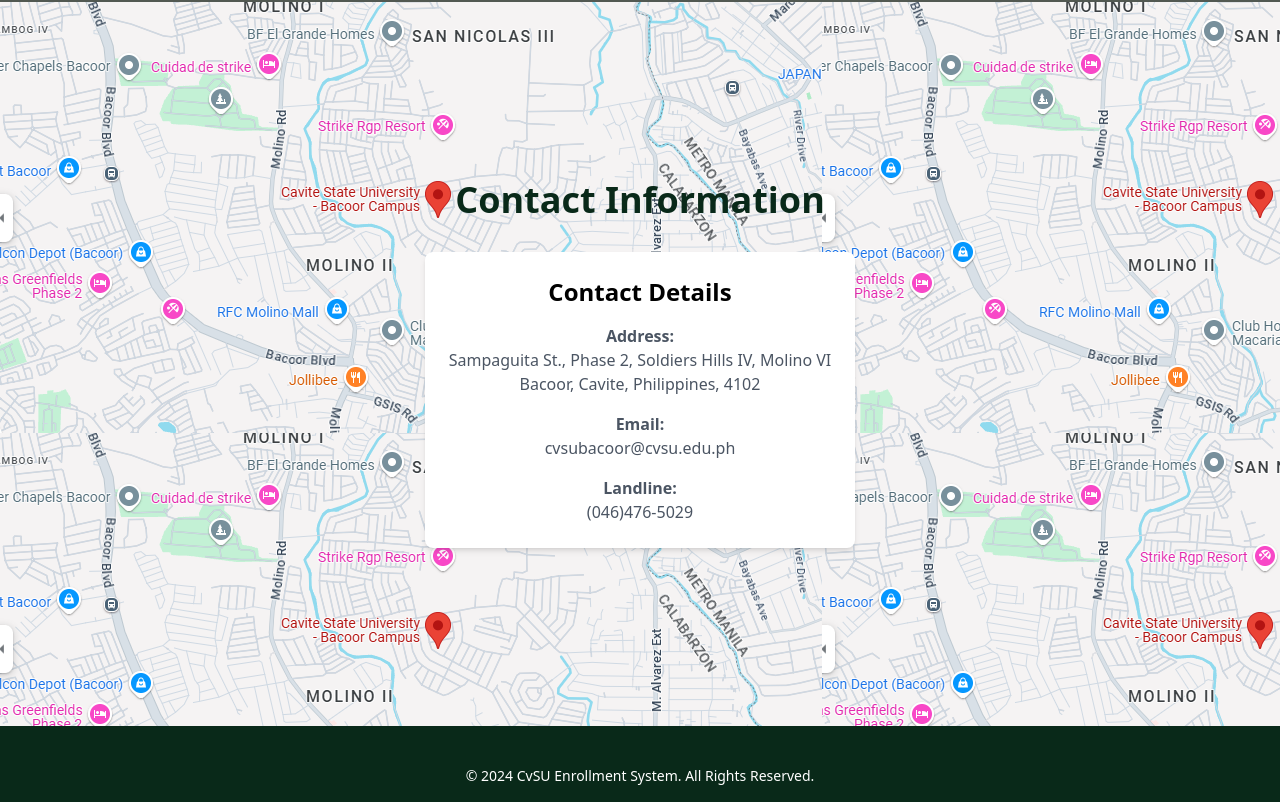
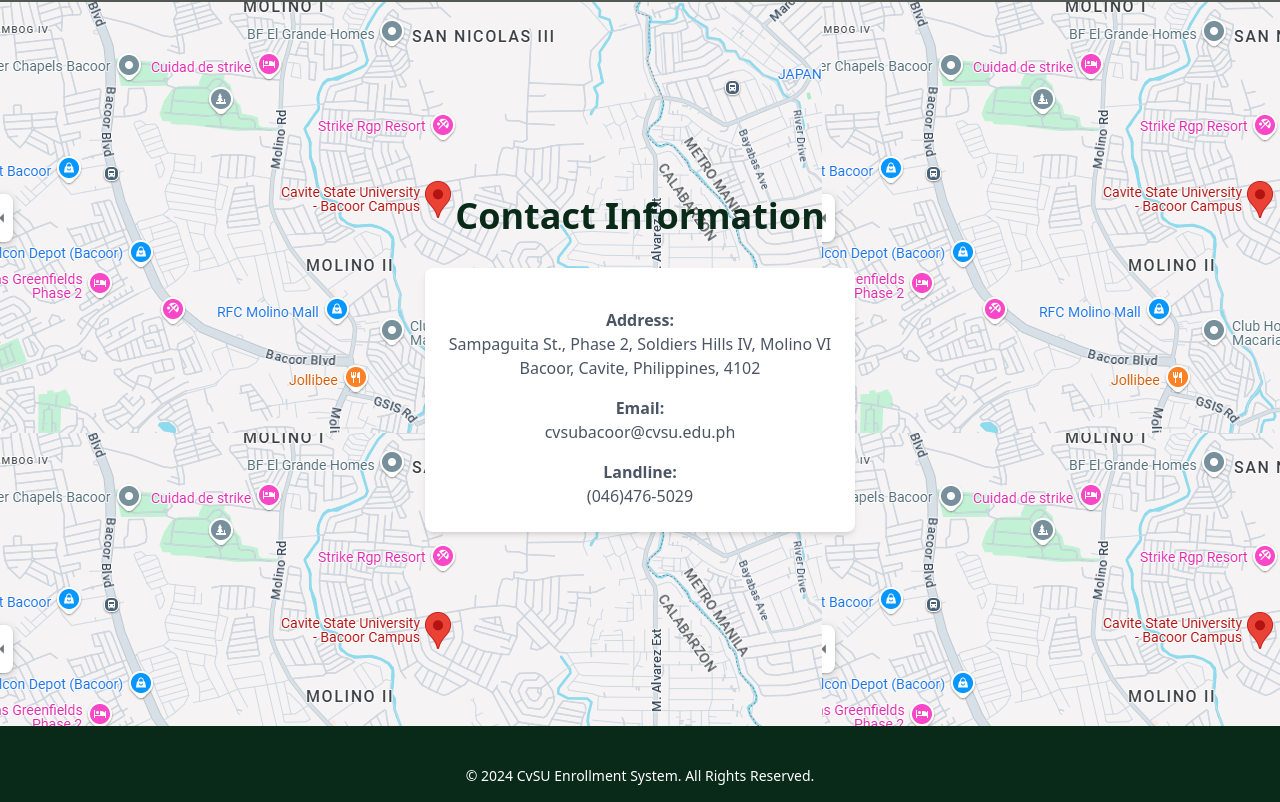
Before and after one commit to jh-jazer/CvSU-System, a React (Vite) app: page / in a window 1280 px wide. Shown: the part 3198-4000 px from the top of the page. Built offline with nearby package versions, Linux system fonts and the light colour scheme; grey boxes are pictures that could not be loaded.

Commit message:
Initial commit

```diff
--- a/src/components/About.jsx
+++ b/src/components/About.jsx
@@ -1,5 +1,4 @@
 import React, { useState, useEffect } from "react";
-import Laya from '../assets/Laya.png';
 
 const About = () => {
   const [isMobile, setIsMobile] = useState(window.innerWidth < 640);
--- a/src/components/Contact.jsx
+++ b/src/components/Contact.jsx
@@ -16,7 +16,6 @@ const Contacts = () => {
 
           {/* Single Contact Panel */}
           <div className="transition-transform transform hover:scale-105 hover:shadow-xl p-6 bg-white rounded-lg shadow-md max-w-lg mx-auto">
-            <h2 className="text-2xl font-semibold text-grey-600">Contact Details</h2>
             <p className="text-gray-600 mt-4">
               <strong>Address:</strong><br />
               Sampaguita St., Phase 2, Soldiers Hills IV, Molino VI<br />
```
